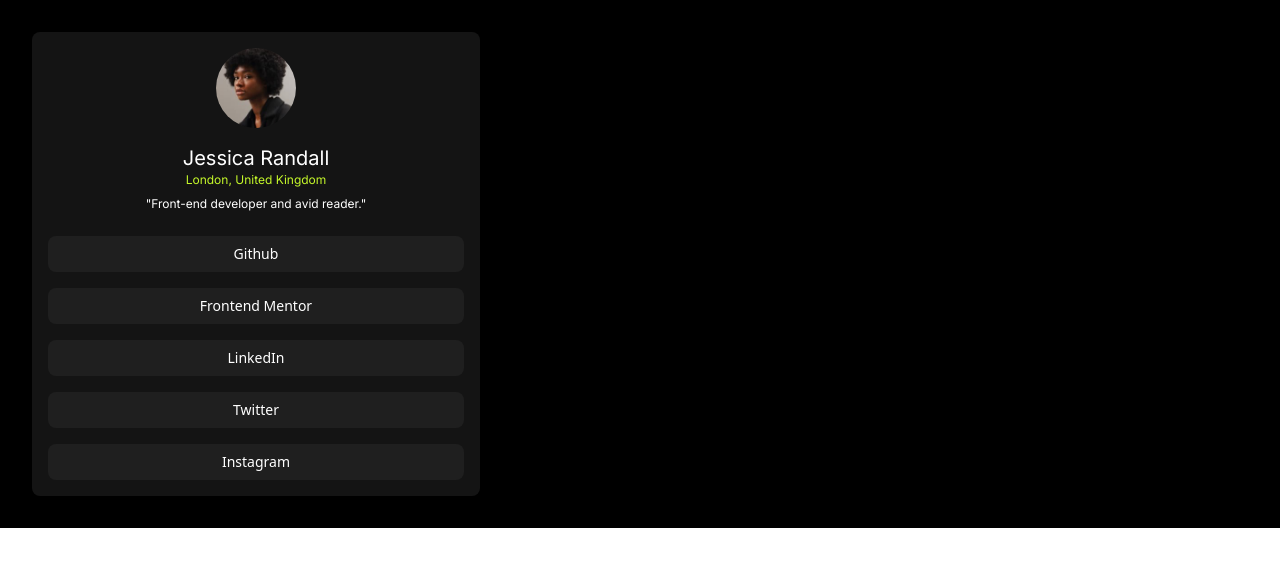
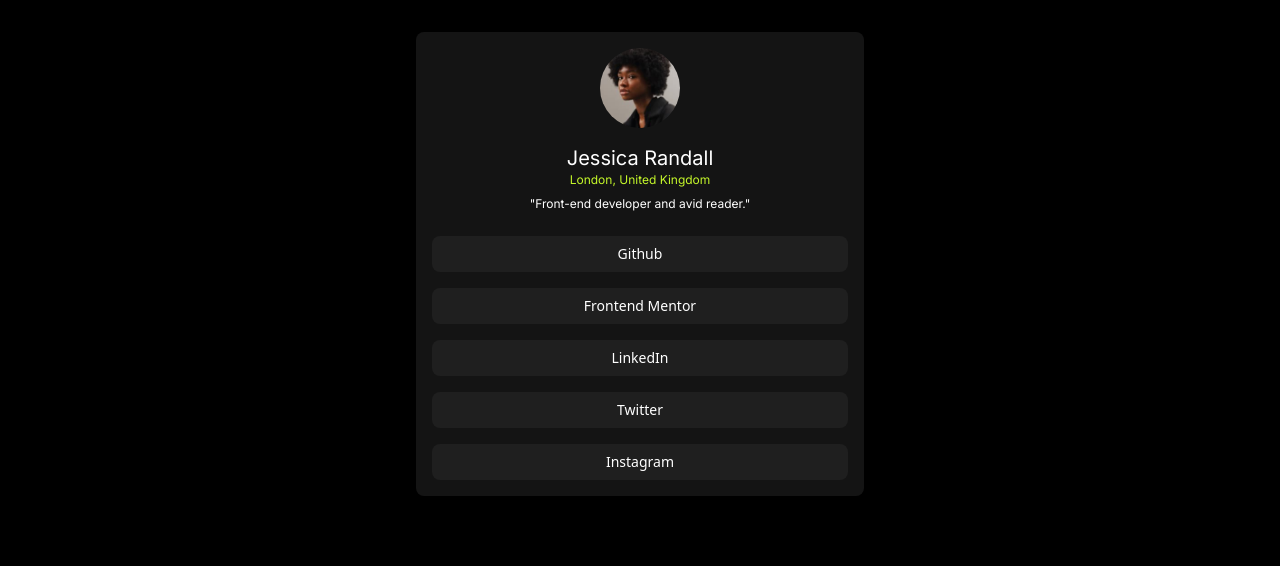
Before and after one commit to lavollmer/social-links-profile, a React (Vite) app: page / in a window 1280 px wide. Shown: the top 566 px of the page. Built offline with nearby package versions, Linux system fonts and the light colour scheme.

Commit message:
styling for desktop for it to be center

```diff
--- a/src/App.css
+++ b/src/App.css
@@ -1,3 +1,4 @@
 #root {
   background-color:black;
+  min-height: 100vh;
 }
--- a/src/App.jsx
+++ b/src/App.jsx
@@ -4,7 +4,7 @@ import profilePic from "./assets/avatar-jessica.jpeg";
 function App() {
   return (
     <>
-      <div className="flex flex-col bg-black md:flex-row md:p-8 p-4">
+      <div className="flex flex-col md:justify-center md:items-center md:flex-row md:p-8 p-4">
         <div className="w-full max-w-md p-4 rounded-lg space-y-4 bg-neutral-offblack">
           <img
             src={profilePic}
```
